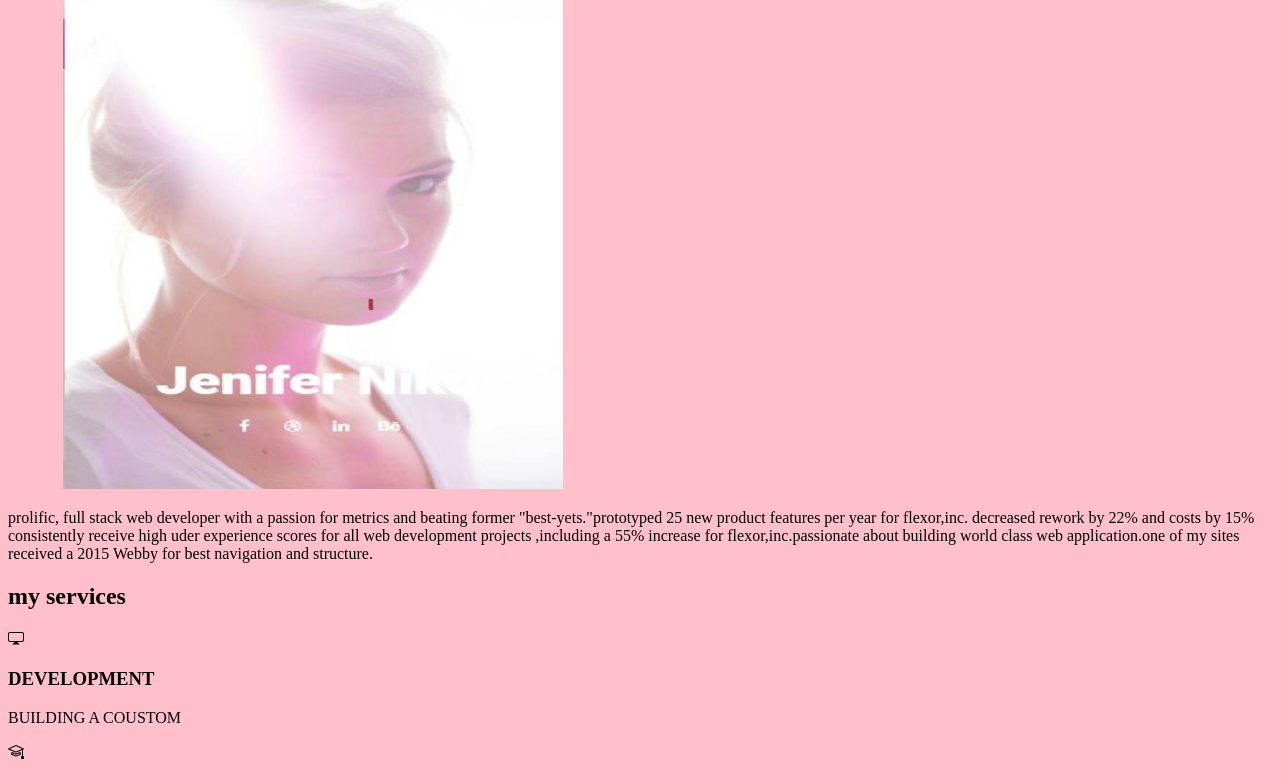
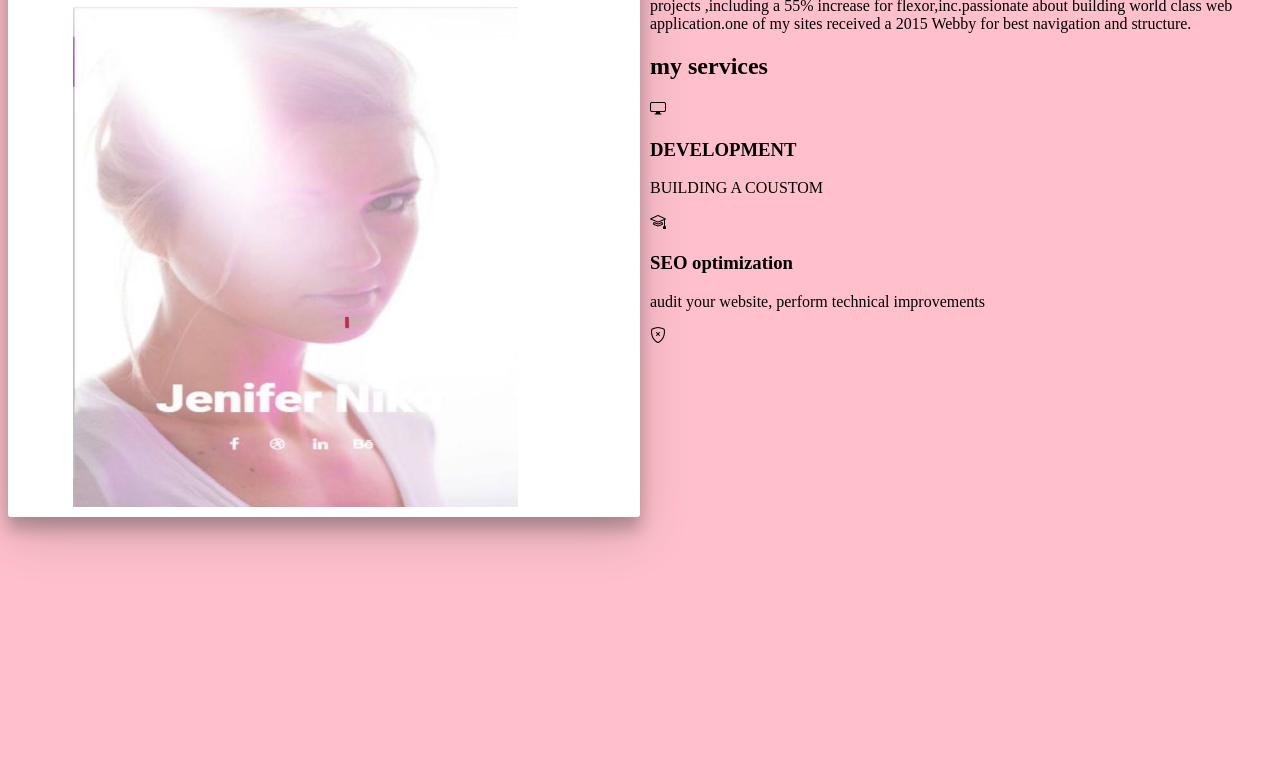
Before and after one commit to sadiqainraza/jenifer-nike, a plain HTML site: page index.html in a window 1280 px wide. Shown: the part 91-870 px from the top of the page. Drawn offline with Linux system fonts and the light colour scheme.

Commit message:
Update index.html

```diff
--- a/index.html
+++ b/index.html
@@ -1,12 +1,49 @@
 <!DOCTYPE html>
 <html>
+
 <head>
     <title>jenifer nike</title>
     <link rel="stylesheet" href="style.css">
+    <style>
+        * {
+            box-sizing: border-box;
+        }
 
+        /* Create two equal columns that floats next to each other */
+        .column {
+            float: left;
+            width: 50%;
+            padding: 10px;
+        }
+
+        /* Clear floats after the columns */
+        .row:after {
+            content: "";
+            display: table;
+            clear: both;
+        }
+
+        .landing-window {
+            z-index: 2;
+            display: flex;
+            flex: none;
+            flex-direction: column;
+            max-width: 1050px;
+            overflow: hidden;
+        }
+
+        .landing-window {
+            background-color: #fff;
+            border-radius: 3px;
+            box-shadow: 0 17px 50px 0 rgb(11 20 26 / 19%), 0 12px 15px 0 rgb(11 20 26 / 24%);
+        }
+    </style>
 
 </head>
+
 <body>
+    <div class="row">
+        <div class="column landing-window">
             <h1>jenifer</h1>
             <!-- <p>
             Lorem ipsum dolor sit, amet consectetur adipisicing elit. Laboriosam animi beatae saepe incidunt placeat illum quas pariatur odit, numquam sunt architecto at non
@@ -17,36 +54,59 @@
             Lorem ipsum dolor sit amet consectetur adipisicing elit. Ea, animi. Ea illo ratione accusantium velit officia veniam provident labore possimus in, corporis incidunt?
              Corporis aliquam voluptate asperiores tenetur earum ipsum?
         </p> -->
+        </div>
+        <div class="column">
             <p>
-            prolific, full  stack web developer with a passion for metrics and beating former "best-yets."prototyped 25 new product features per year for flexor,inc.
-            decreased rework by 22% and costs by 15% consistently receive high uder experience scores for all web development projects ,including a 55% increase for flexor,inc.passionate
-            about building world class web application.one of my sites received a 2015 Webby for best navigation and structure.
+                prolific, full stack web developer with a passion for metrics and beating former "best-yets."prototyped
+                25 new product features per year for flexor,inc.
+                decreased rework by 22% and costs by 15% consistently receive high uder experience scores for all web
+                development projects ,including a 55% increase for flexor,inc.passionate
+                about building world class web application.one of my sites received a 2015 Webby for best navigation and
+                structure.
 
 
             </p>
             <h2>my services</h2>
-        <svg xmlns="http://www.w3.org/2000/svg" width="16" height="16" fill="currentColor" class="bi bi-display" viewBox="0 0 16 16">
-            <path d="M0 4s0-2 2-2h12s2 0 2 2v6s0 2-2 2h-4c0 .667.083 1.167.25 1.5H11a.5.5 0 0 1 0 1H5a.5.5 0 0 1 0-1h.75c.167-.333.25-.833.25-1.5H2s-2 0-2-2V4zm1.398-.855a.758.758 0 0 0-.254.302A1.46 1.46 0 0 0 1 4.01V10c0 .325.078.502.145.602.07.105.17.188.302.254a1.464 1.464 0 0 0 .538.143L2.01 11H14c.325 0 .502-.078.602-.145a.758.758 0 0 0 .254-.302 1.464 1.464 0 0 0 .143-.538L15 9.99V4c0-.325-.078-.502-.145-.602a.757.757 0 0 0-.302-.254A1.46 1.46 0 0 0 13.99 3H2c-.325 0-.502.078-.602.145z"/>
+            <svg xmlns="http://www.w3.org/2000/svg" width="16" height="16" fill="currentColor" class="bi bi-display"
+                viewBox="0 0 16 16">
+                <path
+                    d="M0 4s0-2 2-2h12s2 0 2 2v6s0 2-2 2h-4c0 .667.083 1.167.25 1.5H11a.5.5 0 0 1 0 1H5a.5.5 0 0 1 0-1h.75c.167-.333.25-.833.25-1.5H2s-2 0-2-2V4zm1.398-.855a.758.758 0 0 0-.254.302A1.46 1.46 0 0 0 1 4.01V10c0 .325.078.502.145.602.07.105.17.188.302.254a1.464 1.464 0 0 0 .538.143L2.01 11H14c.325 0 .502-.078.602-.145a.758.758 0 0 0 .254-.302 1.464 1.464 0 0 0 .143-.538L15 9.99V4c0-.325-.078-.502-.145-.602a.757.757 0 0 0-.302-.254A1.46 1.46 0 0 0 13.99 3H2c-.325 0-.502.078-.602.145z" />
             </svg>
             <h3>DEVELOPMENT</h3>
             <P>BUILDING A COUSTOM
 
             </P>
-          <svg xmlns="http://www.w3.org/2000/svg" width="16" height="16" fill="currentColor" class="bi bi-mortarboard" viewBox="0 0 16 16">
-            <path d="M8.211 2.047a.5.5 0 0 0-.422 0l-7.5 3.5a.5.5 0 0 0 .025.917l7.5 3a.5.5 0 0 0 .372 0L14 7.14V13a1 1 0 0 0-1 1v2h3v-2a1 1 0 0 0-1-1V6.739l.686-.275a.5.5 0 0 0 .025-.917l-7.5-3.5ZM8 8.46 1.758 5.965 8 3.052l6.242 2.913L8 8.46Z"/>
-            <path d="M4.176 9.032a.5.5 0 0 0-.656.327l-.5 1.7a.5.5 0 0 0 .294.605l4.5 1.8a.5.5 0 0 0 .372 0l4.5-1.8a.5.5 0 0 0 .294-.605l-.5-1.7a.5.5 0 0 0-.656-.327L8 10.466 4.176 9.032Zm-.068 1.873.22-.748 3.496 1.311a.5.5 0 0 0 .352 0l3.496-1.311.22.748L8 12.46l-3.892-1.556Z"/>
+            <svg xmlns="http://www.w3.org/2000/svg" width="16" height="16" fill="currentColor" class="bi bi-mortarboard"
+                viewBox="0 0 16 16">
+                <path
+                    d="M8.211 2.047a.5.5 0 0 0-.422 0l-7.5 3.5a.5.5 0 0 0 .025.917l7.5 3a.5.5 0 0 0 .372 0L14 7.14V13a1 1 0 0 0-1 1v2h3v-2a1 1 0 0 0-1-1V6.739l.686-.275a.5.5 0 0 0 .025-.917l-7.5-3.5ZM8 8.46 1.758 5.965 8 3.052l6.242 2.913L8 8.46Z" />
+                <path
+                    d="M4.176 9.032a.5.5 0 0 0-.656.327l-.5 1.7a.5.5 0 0 0 .294.605l4.5 1.8a.5.5 0 0 0 .372 0l4.5-1.8a.5.5 0 0 0 .294-.605l-.5-1.7a.5.5 0 0 0-.656-.327L8 10.466 4.176 9.032Zm-.068 1.873.22-.748 3.496 1.311a.5.5 0 0 0 .352 0l3.496-1.311.22.748L8 12.46l-3.892-1.556Z" />
             </svg>
             <h3>SEO optimization </h3>
             <p>
                 audit your website, perform technical improvements
             </p>
-          <svg class="rocket"  xmlns="http://www.w3.org/2000/svg" width="16" height="16" fill="currentColor" class="bi bi-shield-x" viewBox="0 0 16 16">
-            <path d="M5.338 1.59a61.44 61.44 0 0 0-2.837.856.481.481 0 0 0-.328.39c-.554 4.157.726 7.19 2.253 9.188a10.725 10.725 0 0 0 2.287 2.233c.346.244.652.42.893.533.12.057.218.095.293.118a.55.55 0 0 0 .101.025.615.615 0 0 0 .1-.025c.076-.023.174-.061.294-.118.24-.113.547-.29.893-.533a10.726 10.726 0 0 0 2.287-2.233c1.527-1.997 2.807-5.031 2.253-9.188a.48.48 0 0 0-.328-.39c-.651-.213-1.75-.56-2.837-.855C9.552 1.29 8.531 1.067 8 1.067c-.53 0-1.552.223-2.662.524zM5.072.56C6.157.265 7.31 0 8 0s1.843.265 2.928.56c1.11.3 2.229.655 2.887.87a1.54 1.54 0 0 1 1.044 1.262c.596 4.477-.787 7.795-2.465 9.99a11.775 11.775 0 0 1-2.517 2.453 7.159 7.159 0 0 1-1.048.625c-.28.132-.581.24-.829.24s-.548-.108-.829-.24a7.158 7.158 0 0 1-1.048-.625 11.777 11.777 0 0 1-2.517-2.453C1.928 10.487.545 7.169 1.141 2.692A1.54 1.54 0 0 1 2.185 1.43 62.456 62.456 0 0 1 5.072.56z"/>
-            <path d="M6.146 5.146a.5.5 0 0 1 .708 0L8 6.293l1.146-1.147a.5.5 0 1 1 .708.708L8.707 7l1.147 1.146a.5.5 0 0 1-.708.708L8 7.707 6.854 8.854a.5.5 0 1 1-.708-.708L7.293 7 6.146 5.854a.5.5 0 0 1 0-.708z"/>
+            <svg class="rocket" xmlns="http://www.w3.org/2000/svg" width="16" height="16" fill="currentColor"
+                class="bi bi-shield-x" viewBox="0 0 16 16">
+                <path
+                    d="M5.338 1.59a61.44 61.44 0 0 0-2.837.856.481.481 0 0 0-.328.39c-.554 4.157.726 7.19 2.253 9.188a10.725 10.725 0 0 0 2.287 2.233c.346.244.652.42.893.533.12.057.218.095.293.118a.55.55 0 0 0 .101.025.615.615 0 0 0 .1-.025c.076-.023.174-.061.294-.118.24-.113.547-.29.893-.533a10.726 10.726 0 0 0 2.287-2.233c1.527-1.997 2.807-5.031 2.253-9.188a.48.48 0 0 0-.328-.39c-.651-.213-1.75-.56-2.837-.855C9.552 1.29 8.531 1.067 8 1.067c-.53 0-1.552.223-2.662.524zM5.072.56C6.157.265 7.31 0 8 0s1.843.265 2.928.56c1.11.3 2.229.655 2.887.87a1.54 1.54 0 0 1 1.044 1.262c.596 4.477-.787 7.795-2.465 9.99a11.775 11.775 0 0 1-2.517 2.453 7.159 7.159 0 0 1-1.048.625c-.28.132-.581.24-.829.24s-.548-.108-.829-.24a7.158 7.158 0 0 1-1.048-.625 11.777 11.777 0 0 1-2.517-2.453C1.928 10.487.545 7.169 1.141 2.692A1.54 1.54 0 0 1 2.185 1.43 62.456 62.456 0 0 1 5.072.56z" />
+                <path
+                    d="M6.146 5.146a.5.5 0 0 1 .708 0L8 6.293l1.146-1.147a.5.5 0 1 1 .708.708L8.707 7l1.147 1.146a.5.5 0 0 1-.708.708L8 7.707 6.854 8.854a.5.5 0 1 1-.708-.708L7.293 7 6.146 5.854a.5.5 0 0 1 0-.708z" />
             </svg>
-          <svg xmlns="http://www.w3.org/2000/svg" class="ionicon" viewBox="0 0 512 512"><title>Rocket</title><path d="M461.81 53.81a4.4 4.4 0 00-3.3-3.39c-54.38-13.3-180 34.09-248.13 102.17a294.9 294.9 0 00-33.09 39.08c-21-1.9-42-.3-59.88 7.5-50.49 22.2-65.18 80.18-69.28 105.07a9 9 0 009.8 10.4l81.07-8.9a180.29 180.29 0 001.1 18.3 18.15 18.15 0 005.3 11.09l31.39 31.39a18.15 18.15 0 0011.1 5.3 179.91 179.91 0 0018.19 1.1l-8.89 81a9 9 0 0010.39 9.79c24.9-4 83-18.69 105.07-69.17 7.8-17.9 9.4-38.79 7.6-59.69a293.91 293.91 0 0039.19-33.09c68.38-68 115.47-190.86 102.37-247.95zM298.66 213.67a42.7 42.7 0 1160.38 0 42.65 42.65 0 01-60.38 0z" fill="none" stroke="currentColor" stroke-linecap="round" stroke-linejoin="round" stroke-width="32"/><path d="M109.64 352a45.06 45.06 0 00-26.35 12.84C65.67 382.52 64 448 64 448s65.52-1.67 83.15-19.31A44.73 44.73 0 00160 402.32" fill="none" stroke="currentColor" stroke-linecap="round" stroke-linejoin="round" stroke-width="32"/></svg>
-          <img src="images/ikons.jpg" alt="ikons">
+            <svg xmlns="http://www.w3.org/2000/svg" class="ionicon" viewBox="0 0 512 512">
+                <title>Rocket</title>
+                <!-- <path
+                    d="M461.81 53.81a4.4 4.4 0 00-3.3-3.39c-54.38-13.3-180 34.09-248.13 102.17a294.9 294.9 0 00-33.09 39.08c-21-1.9-42-.3-59.88 7.5-50.49 22.2-65.18 80.18-69.28 105.07a9 9 0 009.8 10.4l81.07-8.9a180.29 180.29 0 001.1 18.3 18.15 18.15 0 005.3 11.09l31.39 31.39a18.15 18.15 0 0011.1 5.3 179.91 179.91 0 0018.19 1.1l-8.89 81a9 9 0 0010.39 9.79c24.9-4 83-18.69 105.07-69.17 7.8-17.9 9.4-38.79 7.6-59.69a293.91 293.91 0 0039.19-33.09c68.38-68 115.47-190.86 102.37-247.95zM298.66 213.67a42.7 42.7 0 1160.38 0 42.65 42.65 0 01-60.38 0z"
+                    fill="none" stroke="currentColor" stroke-linecap="round" stroke-linejoin="round"
+                    stroke-width="32" />
+                <path
+                    d="M109.64 352a45.06 45.06 0 00-26.35 12.84C65.67 382.52 64 448 64 448s65.52-1.67 83.15-19.31A44.73 44.73 0 00160 402.32"
+                    fill="none" stroke="currentColor" stroke-linecap="round" stroke-linejoin="round"
+                    stroke-width="32" /> -->
+            </svg>
+        </div>
+    </div>
+</body>
 
-
-    </body>
 </html>
```
Lines whose indentation alone changed are shown as unchanged.
